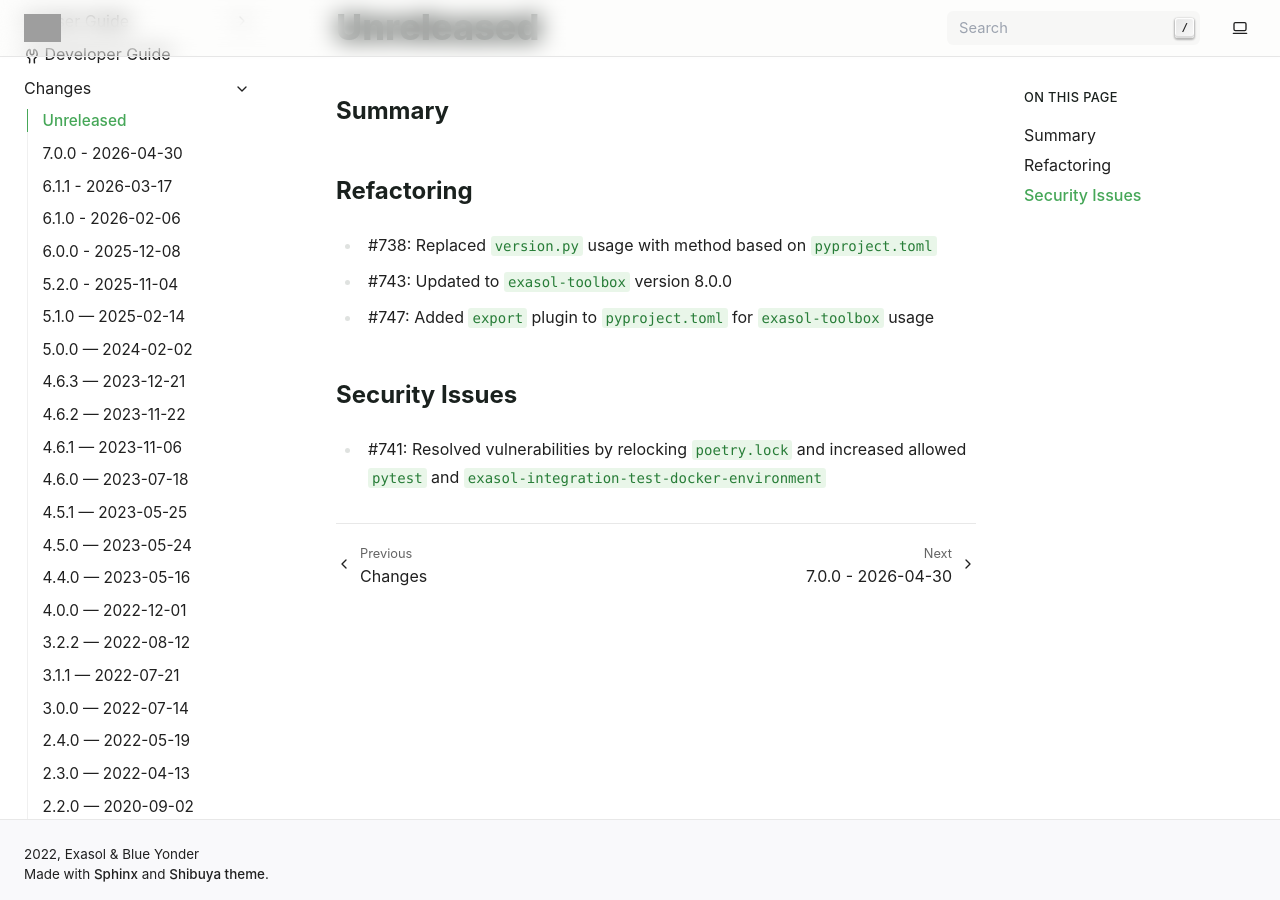
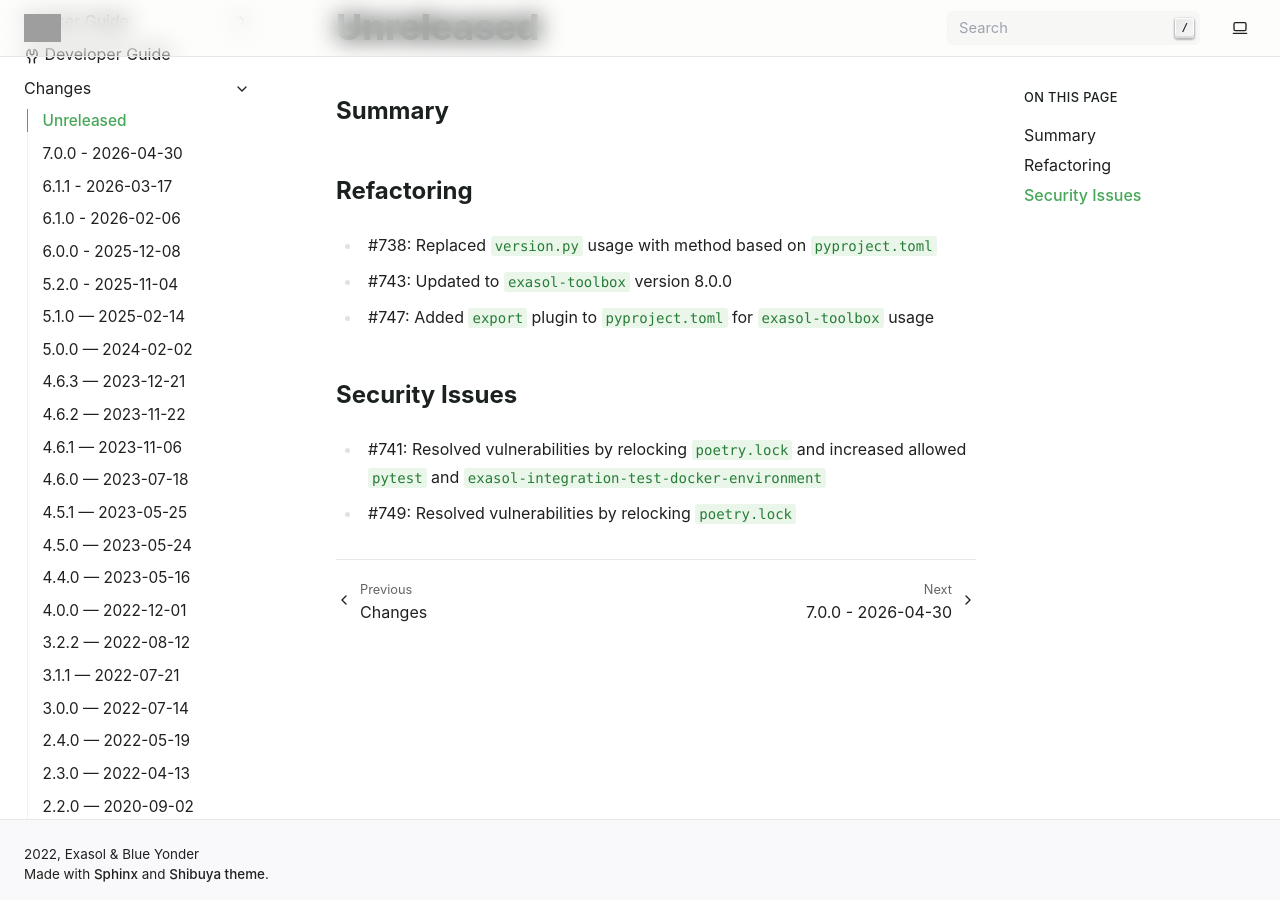
Before and after one commit to exasol/sqlalchemy-exasol, a Sphinx documentation site: the page built from doc/changes/unreleased.md, in a window 1280 px wide and 900 px high, scrolled down 81 px. Built offline with Sphinx 7.4.7, drawn with Linux system fonts in a browser that asks for light colours; grey boxes are pictures that could not be loaded.

Commit message:
Add changelog entry

```diff
--- a/doc/changes/unreleased.md
+++ b/doc/changes/unreleased.md
@@ -11,3 +11,4 @@
 ## Security Issues
 
 * #741: Resolved vulnerabilities by relocking `poetry.lock` and increased allowed `pytest` and `exasol-integration-test-docker-environment`
+* #749: Resolved vulnerabilities by relocking `poetry.lock`
```
